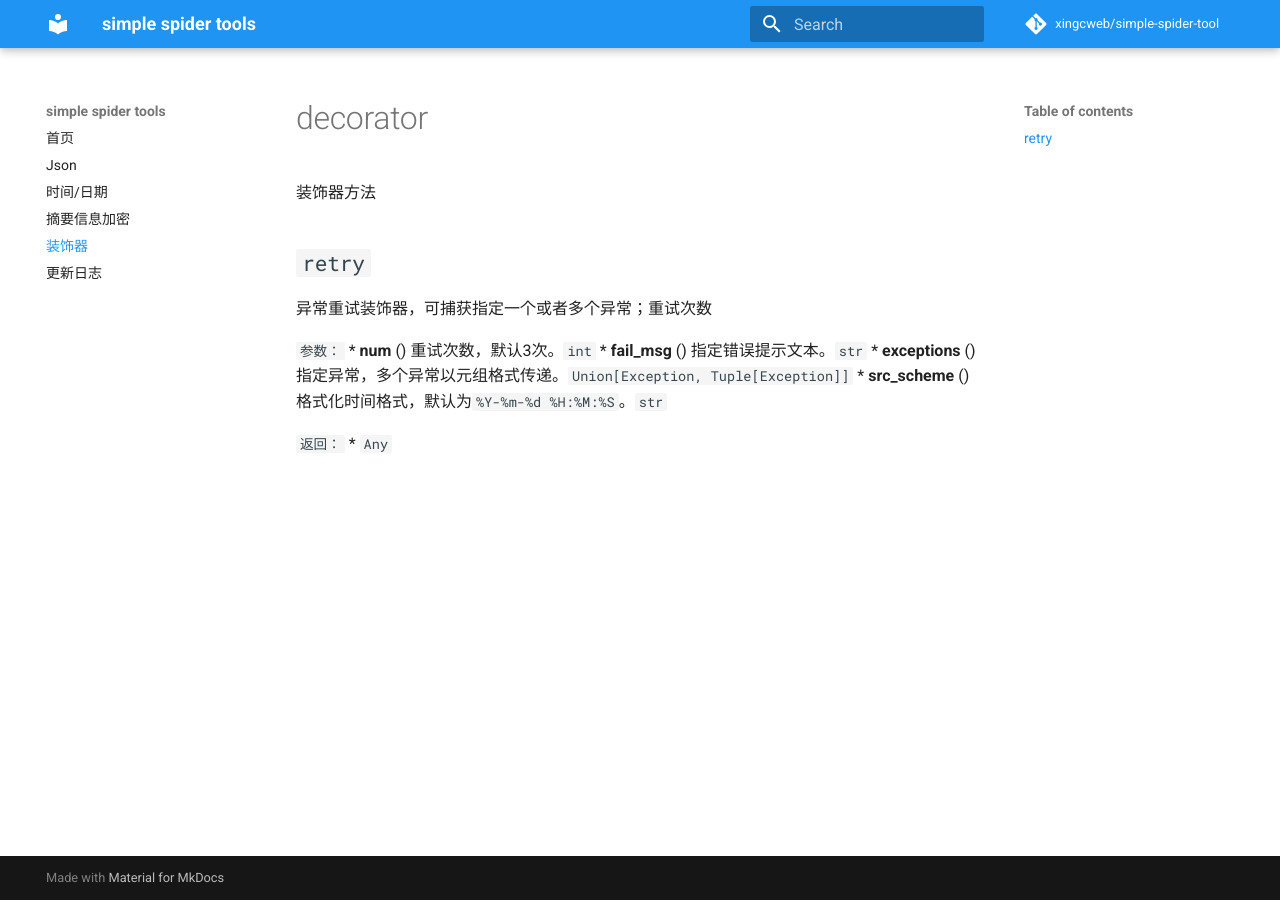
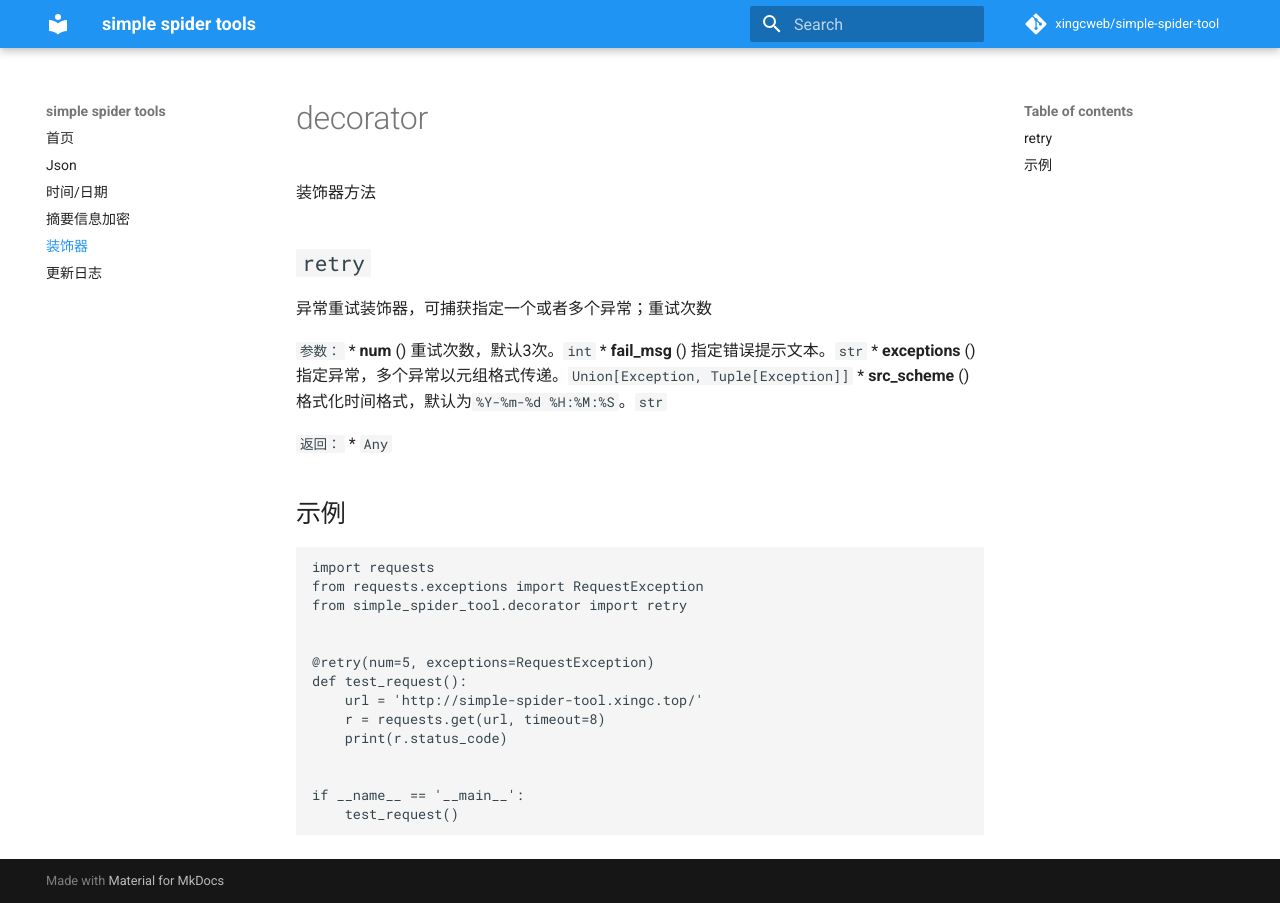
Before and after one commit to xingcweb/simple-spider-tool, an MkDocs documentation site: the page built from docs/docs/example/decorator.md, in a window 1280 px wide. Built offline with MkDocs 1.6.1 and Material for MkDocs 9.7.7, drawn with Linux system fonts in a browser that asks for light colours; comment, search, counter and statistics services are not loaded.

Commit message:
完善使用文档与更新日志

````diff
--- a/docs/docs/example/decorator.md
+++ b/docs/docs/example/decorator.md
@@ -12,3 +12,22 @@
 
 `返回：`
 * `Any`
+
+## 示例
+
+```python
+import requests
+from requests.exceptions import RequestException
+from simple_spider_tool.decorator import retry
+
+
+@retry(num=5, exceptions=RequestException)
+def test_request():
+    url = 'http://simple-spider-tool.xingc.top/'
+    r = requests.get(url, timeout=8)
+    print(r.status_code)
+
+
+if __name__ == '__main__':
+    test_request()
+```
````
Also changed, not shown: docs/docs/index.md (+1 -1 lines), docs/docs/log.md (+3 -0 lines).
